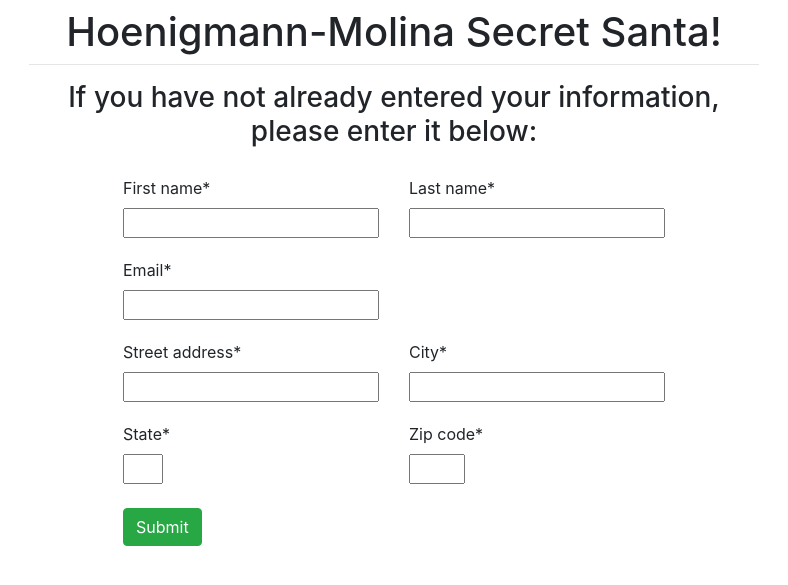
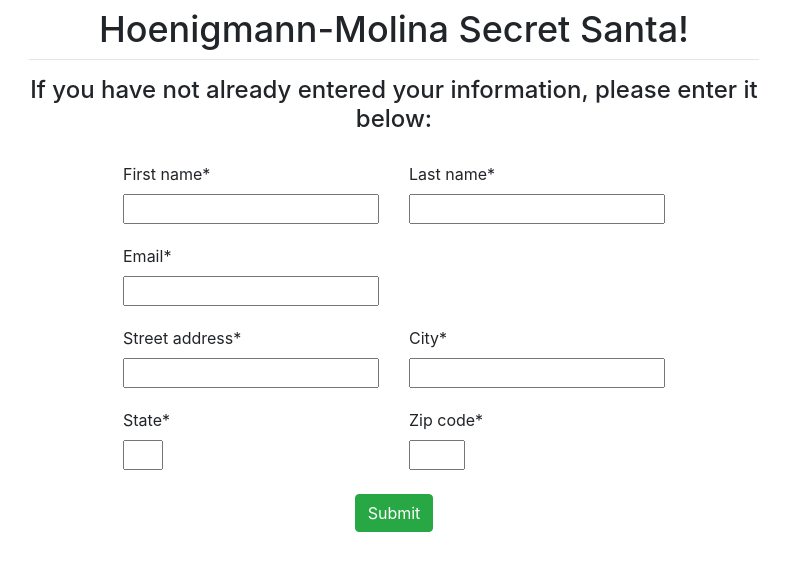
Before and after one commit to JAHoenigmann/SecretSanta, a Django app: page / in a window 1280 px wide. Shown: the top 585 px of the page, without its empty margins (246-1034 px from the left). Run offline with Django 3.2, Linux system fonts and the light colour scheme; some libraries are stand-ins or nearby versions.

Commit message:
text and forms properly formatted

```diff
--- a/secretsanta/api/templates/api/base.html
+++ b/secretsanta/api/templates/api/base.html
@@ -10,7 +10,7 @@
     <div class="container">
       <div class="row justify-content-center">
         <div class="col-8">
-          <h1 class="mt-2" align="center">Hoenigmann-Molina Secret Santa!</h1>
+          <h2 class="mt-2" align="center" style="font-size:2.25em">Hoenigmann-Molina Secret Santa!</h2>
           <hr class="mt-0">
           {% block message %}
           {% endblock %}
--- a/secretsanta/api/templates/api/gift_recipient_duplicate.html
+++ b/secretsanta/api/templates/api/gift_recipient_duplicate.html
@@ -1,9 +1,5 @@
 {% extends "api/gift_recipient_entry.html" %}
 
 {% block message %}
-<div class="row mx-0">
-  <div class="col-lg-10">
-    <h3>Your information was already saved in the database!</h3>
-  </div>
-</div>
+<h2 align="center" style="font-size:1.5em">Your information was already saved in the database!</h2>
 {% endblock %}
--- a/secretsanta/api/templates/api/gift_recipient_entered.html
+++ b/secretsanta/api/templates/api/gift_recipient_entered.html
@@ -1,5 +1,5 @@
 {% extends "api/gift_recipient_entry.html" %}
 
 {% block message %}
-<h1>Your information has been saved!</h1>
+<h2 align="center" style="font-size:1.5em">Your information has been successfully saved!</h2>
 {% endblock %}
--- a/secretsanta/api/templates/api/gift_recipient_entry.html
+++ b/secretsanta/api/templates/api/gift_recipient_entry.html
@@ -1,16 +1,15 @@
-<!-- <h2>If you have not already entered your information, please enter it below:</h2> -->
 {% extends "api/base.html" %}
 
 {% load crispy_forms_tags %}
 
 {% block message %}
-<h3 align="center">If you have not already entered your information, please enter it below:</h3>
+<h2 align="center" style="font-size:1.5em">If you have not already entered your information, please enter it below:</h2>
 {% endblock %}
 
 {% block content %}
   <form method="post">
     {% csrf_token %}
-    <div class="row my-1">
+    <div class="row mx-0 my-1">
       <div class="col-lg-6 pt-3">
         {{ form.first_name|as_crispy_field }}
       </div>
@@ -18,13 +17,13 @@
         {{ form.last_name|as_crispy_field }}
       </div>
     </div>
-    <div class="row my-1">
+    <div class="row mx-0 my-1">
       <div class="col-lg-6 pt-3">
         {{ form.email|as_crispy_field }}
       </div>
     </div>
 
-    <div class="row my-1">
+    <div class="row mx-0 my-1">
       <div class="col-lg-6 pt-3">
       {{ form.street_address|as_crispy_field }}
       </div>
@@ -33,7 +32,7 @@
       </div>
     </div>
 
-    <div class="row my-1">
+    <div class="row mx-0 my-1">
       <div class="col-lg-6 pt-3">
       {{ form.state|as_crispy_field }}
       </div>
@@ -42,8 +41,8 @@
       </div>
     </div>
 
-    <div class="row mx-0 my-1 pt-3">
-      <button type="submit" class="btn btn-success row mx-0 my-1">Submit</button>
+    <div class="row justify-content-center my-1 py-3">
+        <button type="submit" class="btn btn-success row mx-0 my-1">Submit</button>
     </div>
   </form>
 {% endblock %}
```
